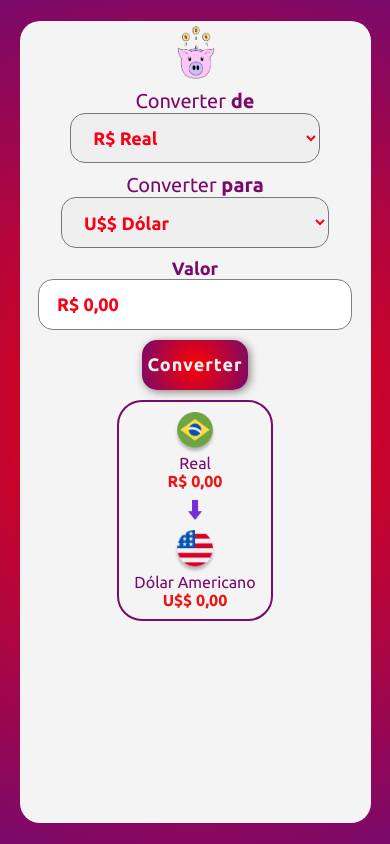
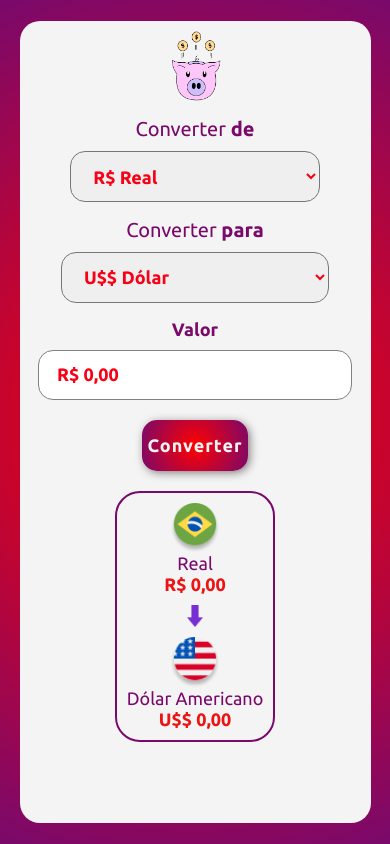
Before and after one commit to JexSparrow/Conversor, a plain HTML site: page index.html in a window 390 px wide. Drawn offline with Linux system fonts and the light colour scheme.

Commit message:
update estilos responsive

```diff
--- a/styles.css
+++ b/styles.css
@@ -16,8 +16,8 @@ body {
 
 .pig {
     display: block;
-    margin: 5px auto;
-    width: 15%;
+    margin: 10px auto;
+    width: 20%;
 }
 
 main {
@@ -34,8 +34,8 @@ main {
     flex-direction: column;
     justify-content: center;
     align-items: center;
-    gap: 10px;
-    margin-top: 10px;
+    gap: 16px;
+    margin-top: 16px;
 }
 
 label {
@@ -55,6 +55,7 @@ select {
     height: 6vh;
     width: 100%;
     /* appearance: none tirar a seta do select */
+    margin-top: 10px;
     padding-left: 18px;
     cursor: pointer;
     transition: 300ms all ease-in-out;
@@ -100,9 +101,10 @@ input {
     width: 100%;
     border: 1px solid gray;
     border-radius: 15px;
-    margin-bottom: 10px;
+
     cursor: text;
     caret-color: #79096b;
+    margin-top: 10px;
     padding-left: 18px;
 }
 
@@ -124,7 +126,7 @@ button {
     box-shadow: 2px 2px 8px #4a3e3ea2;
     border: none;
     display: block;
-    margin: 0 auto;
+    margin: 20px auto;
     cursor: pointer;
 }
 
@@ -143,7 +145,6 @@ button:active {
     display: flex;
     justify-content: center;
     align-items: center;
-    margin-top: 10px;
     width: 100%;
 }
 
@@ -160,7 +161,7 @@ section {
 }
 
 #seta {
-    height: 20px;
+    height: 22px;
 }
 
 .moedas-resultado {
@@ -172,16 +173,16 @@ section {
 .moeda {
     font-weight: 400;
     color: #79096b;
-    font-size: 16px;
+    font-size: 18px;
 }
 
 .moeda-valor {
     font-weight: 700;
     color: #ec0000ec;
-    font-size: 16px;
+    font-size: 18px;
 }
 
 #real,
 #dolar {
-    height: 5vh;
+    height: 6vh;
 }
```
